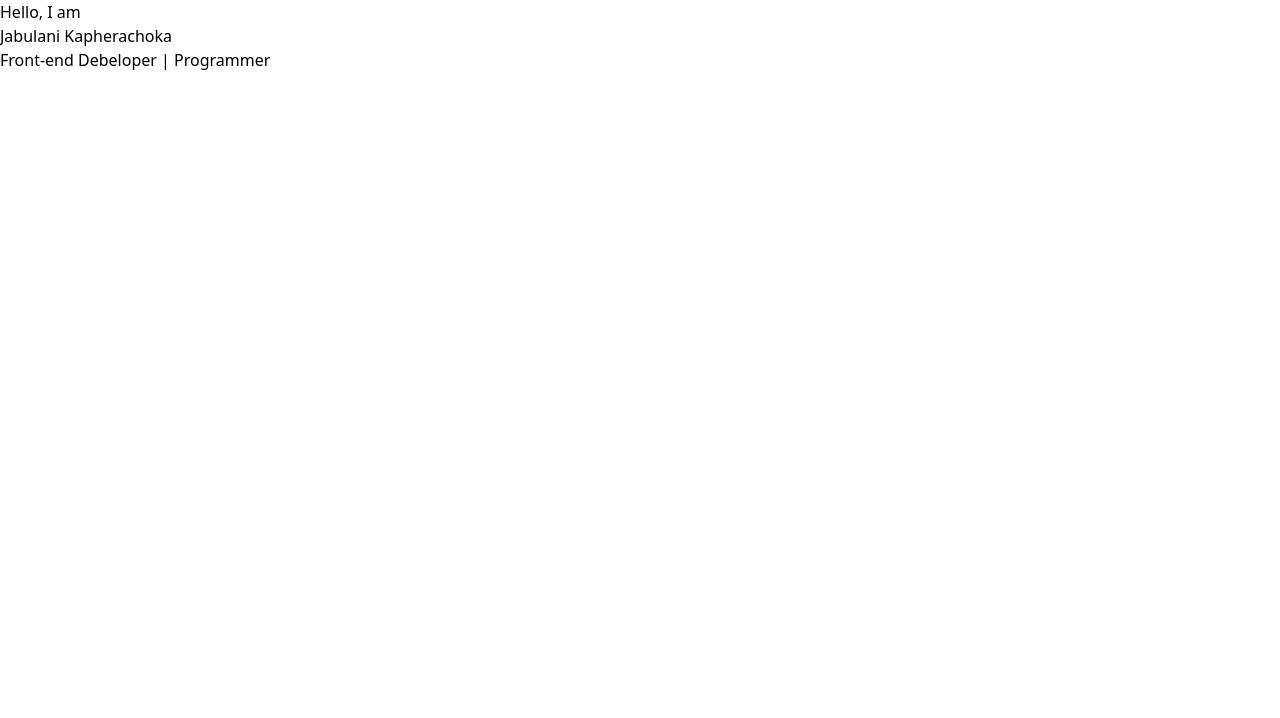
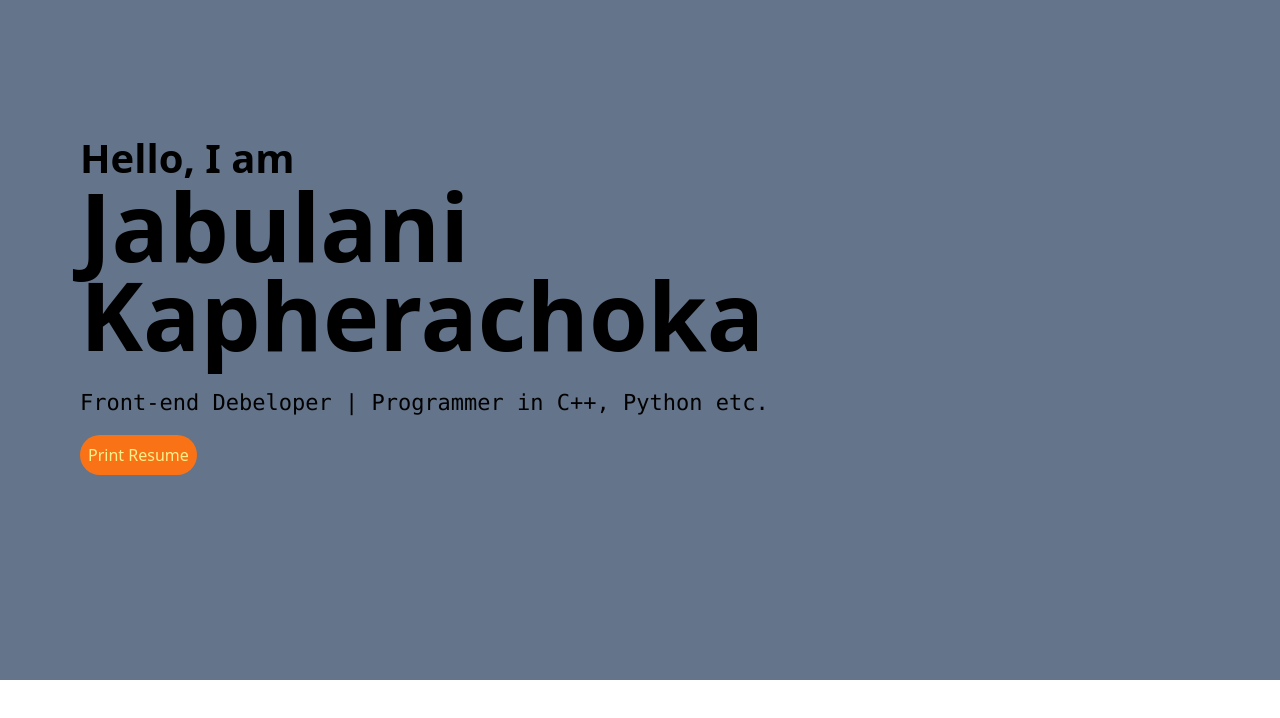
Before and after one commit to Jabulani769/My-Portfolio, a website: page index.html in a window 1280 px wide. Drawn offline with nearby package versions, Linux system fonts and the light colour scheme; files that its build step writes are made by us from their sources.

Commit message:
added the header-content

```diff
--- a/index.html
+++ b/index.html
@@ -3,15 +3,23 @@
 <head>
     <meta charset="UTF-8">
     <meta name="viewport" content="width=device-width, initial-scale=1.0">
-    <link rel="stylesheet" href="/dist/style.css">
     <title> Jabulani's Portfolio</title>
+    <link href="dist/styles.css" rel="stylesheet">
 </head>
 <body class="bg-whitesmoke">
     <header id="header1">
-        <section>
-            <h1>Hello, I am</h1>
-            <h1>Jabulani Kapherachoka</h1>
-            <p>Front-end Debeloper | Programmer</p>
+        <section class="bg-slate-800">
+            <!-- the header name and profession + resume button -->
+            <div id="header-content" class="bg-slate-500 h-[85vh] w-full pt-[10%] pl-20" >
+                <h1 class="text-[40px] mb-5 font-semibold">Hello, I am</h1>
+                    <div id="line-height">
+                        <h1 class="text-[95px] font-bold leading-[35px]">Jabulani</h1>
+                        <h1 class="text-[95px] font-bold">Kapherachoka</h1>
+                    </div>
+                <p class="font-mono text-[22px]">Front-end Debeloper | Programmer in C++, Python etc.</p>
+
+                <button class="text-yellow-200 rounded-[25px] bg-orange-500 p-2 mt-4 hover:bg-orange-600 transition-all duration-500">Print Resume</button>
+            </div>
         </section>
     </header>
 </body>
```
Also changed, not shown: dist/styles.css (added).
